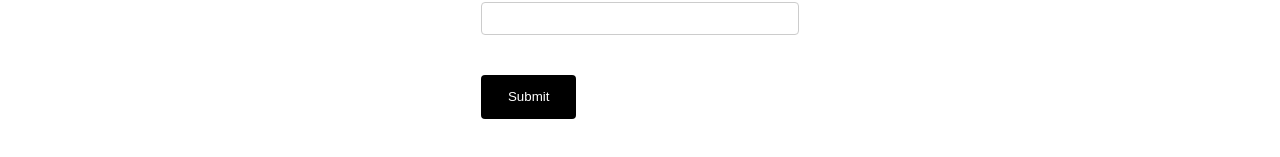
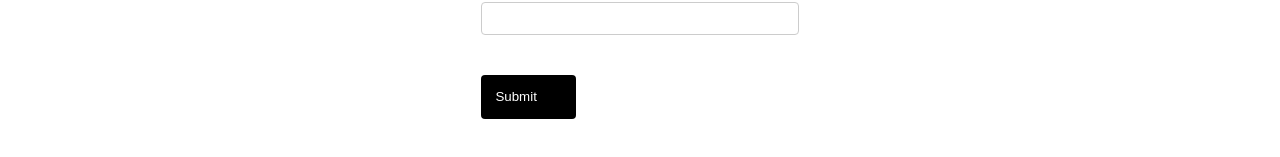
Before and after one commit to rammurmu/next, a Next.js app: page /no-js-from in a window 1280 px wide. Shown: the part 563-720 px from the top of the page. Built offline with nearby package versions, Linux system fonts and the light colour scheme.

Commit message:
Update globals.css

```diff
--- a/styles/globals.css
+++ b/styles/globals.css
@@ -72,7 +72,7 @@ input:focus {
 }
 
 button-p {
-  display: table;
+  display: flex;
   width: 30%;
   padding: 0.9rem;
   border: none;
@@ -89,7 +89,7 @@ button:hover {
 }
 
 button-s {
-  display: table;
+  display: flex;
   width: 30%;
   padding: 0.9rem;
   border: none;
@@ -106,7 +106,7 @@ button:hover {
 }
 
 button {
-  display: table;
+  display: flex;
   width: 30%;
   padding: 0.9rem;
   border: none;
```
